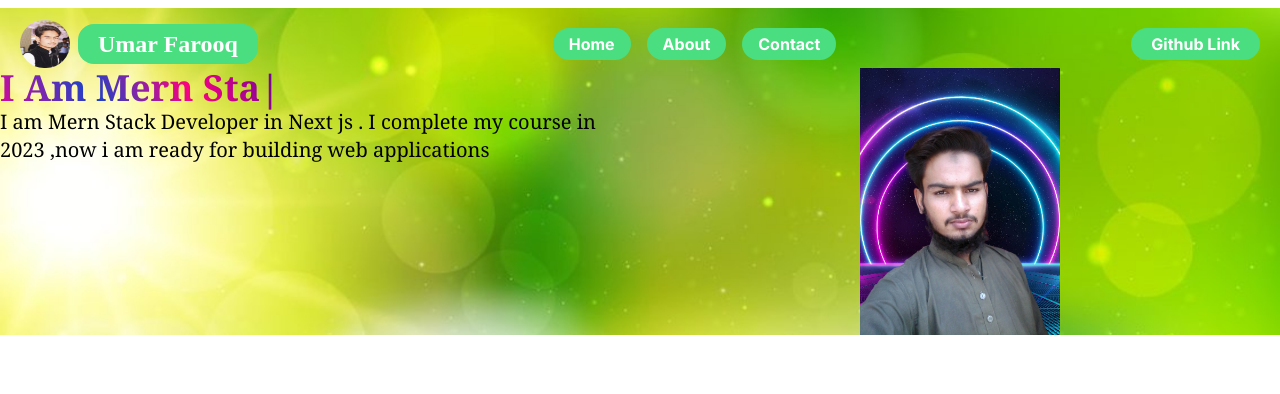
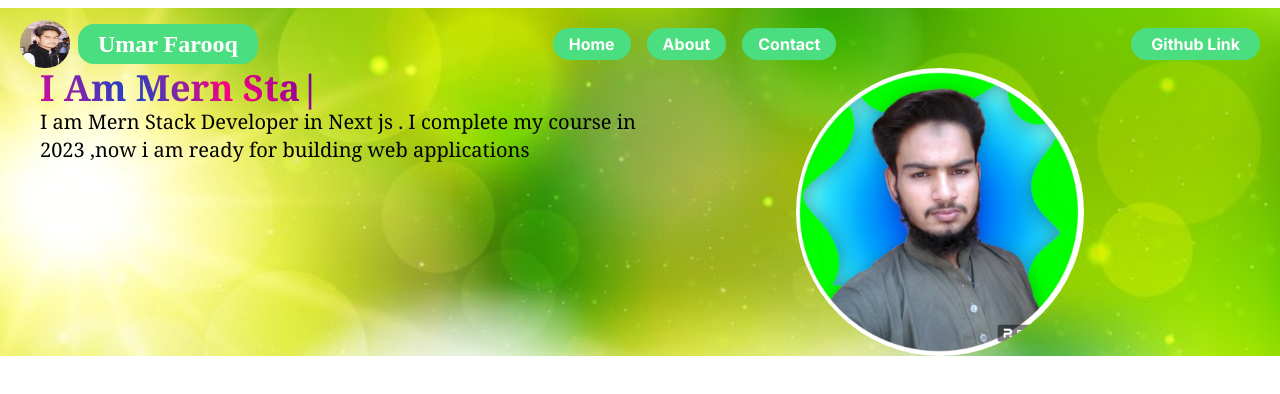
Before and after one commit to Umar-Farooq-217/portfolio, a Next.js app: page / in a window 1280 px wide. Shown: the top 394 px of the page. Built offline with nearby package versions, Linux system fonts and the light colour scheme.

Commit message:
portfolio

```diff
--- a/app/page.js
+++ b/app/page.js
@@ -19,7 +19,7 @@ export default function Home() {
    <div className='bg-[url("/bg.jpg")]  bg-cover'>
    <Navbar/>
 
-   <div className='grid lg:grid-cols-2'>
+   <div className='grid lg:grid-cols-2 md:grid-cols-1 sm:grid-cols-1 mx-10'>
    <div>
 
    <TypeWriter textArray={textArray} />
@@ -27,7 +27,7 @@ export default function Home() {
    </div>
    <div className='flex m-auto'>
 
-   <Image src='/farooq.png' width={200} height={300} />
+   <Image src='/farooq.jpg' width={200} height={300}  className='rounded-full w-72 ' />
 
    </div>
    </div>
```
Also changed, not shown: public/farooq.jpg (added), public/farooq.png.
